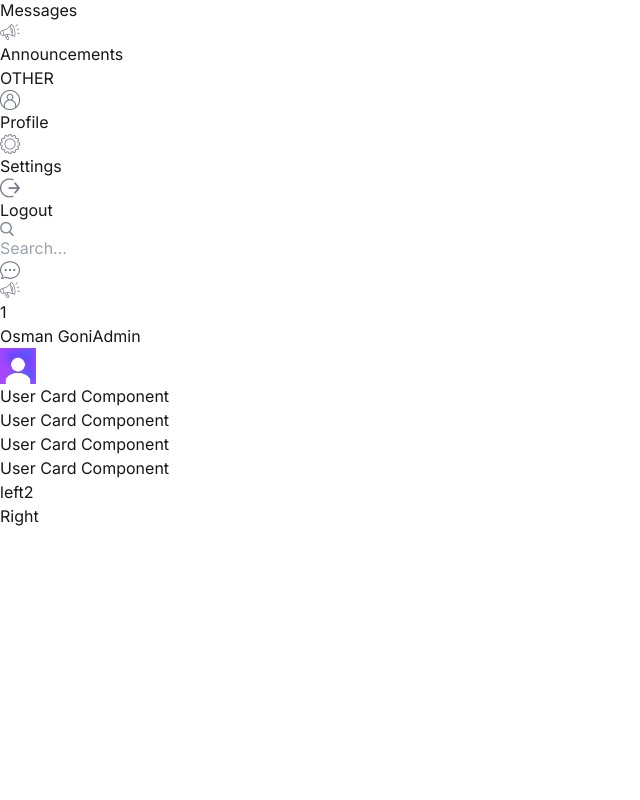
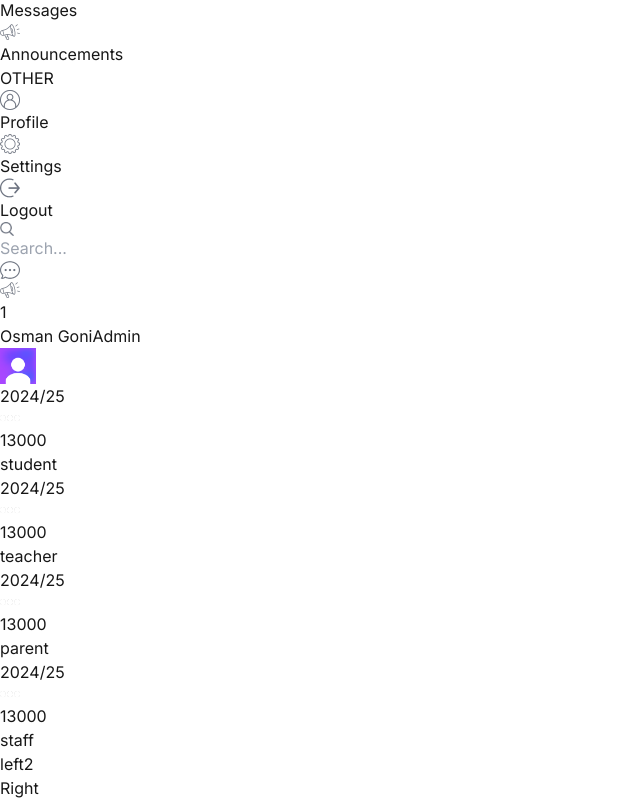
Before and after one commit to goni715/student-management-client, a Next.js app: page /admin in a window 1280 px wide. Shown: the part 630-1430 px from the top of the page, without its empty margins (0-640 px from the left). Before the commit the page ends 1158 px from the top, so only its background shows below. Built offline with nearby package versions, Linux system fonts and the light colour scheme.

Commit message:
usercard

```diff
--- a/src/app/(dashboard)/admin/page.tsx
+++ b/src/app/(dashboard)/admin/page.tsx
@@ -7,11 +7,11 @@ const AdminPage = () => {
             {/* Left */}
             <div className="w-full lg:w-2/3 flex flex-col gap-8 bg-cyan-500">
               {/* user cards */}
-               <div>
-                 <UserCard/>
-                 <UserCard/>
-                 <UserCard/>
-                 <UserCard/>
+               <div className="flex gap-4 flex-wrap justify-between">
+                 <UserCard type="student"/>
+                 <UserCard type="teacher"/>
+                 <UserCard type="parent"/>
+                 <UserCard type="staff" />
                </div>
                <div>
                  left2
--- a/src/components/ui/UserCard/UserCard.tsx
+++ b/src/components/ui/UserCard/UserCard.tsx
@@ -1,9 +1,23 @@
+import Image from "next/image";
 
-const UserCard = () => {
+type TProps = {
+    type: string;
+}
+
+const UserCard = ({ type }: TProps) => {
     return (
         <>
-            <div>
-                User Card Component
+            <div className="flex-1 min-w-[130px] p-4 odd:bg-lamaPurple even:bg-lamaYellow rounded-2xl">
+                <div className="flex items-center justify-between">
+                    <span className="bg-white text-[10px] px-2 py-1 text-green-600 rounded-full">
+                      2024/25
+                    </span>
+                    <Image src="/more.png" alt="more" width={20} height={20} />
+                </div>
+                <h1 className="text-2xl font-semibold my-4">13000</h1>
+                <h2 className="capitalize text-sm font-medium text-gray-500">
+                    {type}
+                </h2>
             </div>
         </>
     );
```
